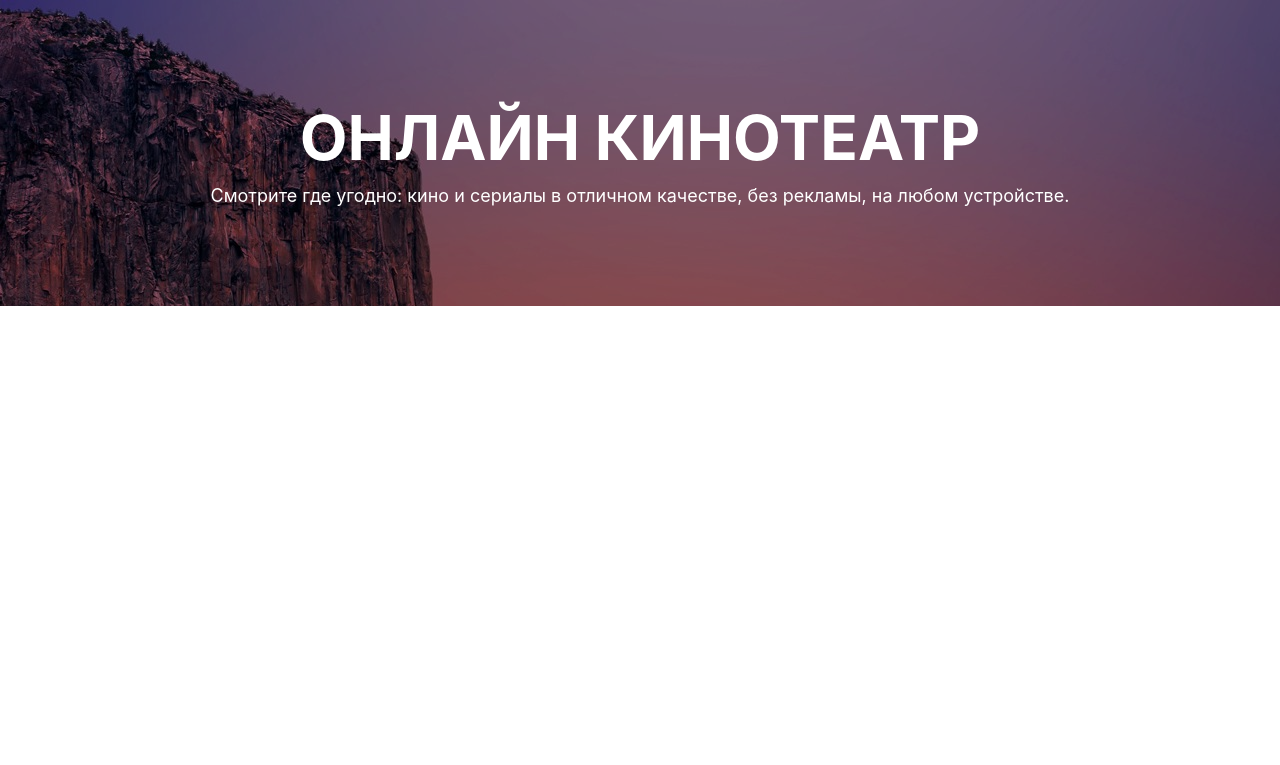
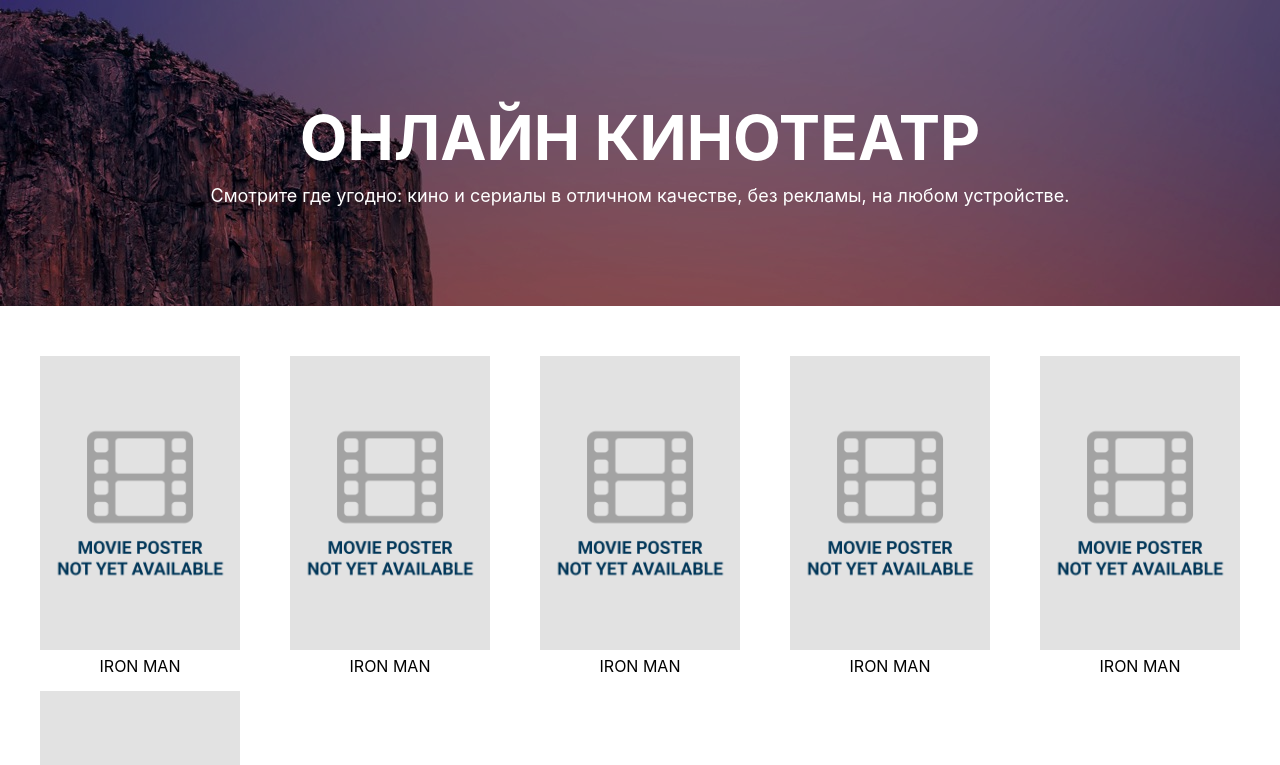
Before and after one commit to ElfimovArtem/Online-Cinema-App, a React app: page / in a window 1280 px wide. Shown: the top 765 px of the page. Built offline with nearby package versions, Linux system fonts and the light colour scheme.

Commit message:
Added movies and movie component

```diff
--- /dev/null
+++ b/src/components/movie/index.ts
@@ -0,0 +1 @@
+export { Movie } from './movie';
--- /dev/null
+++ b/src/components/movie/movie-styles.scss
@@ -0,0 +1,24 @@
+.movie {
+  width: 200px;
+  margin: 0 15px 15px 0;
+
+  &:nth-child(5) {
+    margin-right: 0;
+  }
+
+  &__image {
+    width: 100%;
+    height: 300px;
+    overflow: hidden;
+
+    img {
+      width: 100%;
+    }
+  }
+
+  &__title {
+    display: block;
+    text-transform: uppercase;
+    text-align: center;
+  }
+}
--- /dev/null
+++ b/src/components/movie/movie.tsx
@@ -0,0 +1,18 @@
+import * as React from 'react';
+import cn from 'classnames';
+import defaultImage from '../../assets/default-movie-poster.jpg';
+import './movie-styles.scss';
+
+interface Movie {
+  title: string;
+  imgUrl?: string;
+}
+
+export const Movie = (props: Movie) => (
+  <div className={cn('movie')}>
+    <div className={cn('movie__image')}>
+      <img src={props.imgUrl || defaultImage} alt="" />
+    </div>
+    <span className={cn('movie__title')}>{props.title}</span>
+  </div>
+);
--- /dev/null
+++ b/src/modules/movies/index.ts
@@ -0,0 +1 @@
+export { Movies } from './movies';
--- /dev/null
+++ b/src/modules/movies/movies-styles.scss
@@ -0,0 +1,8 @@
+.movies {
+  padding: 50px 0;
+  display: flex;
+  justify-content: space-between;
+  flex-wrap: wrap;
+  width: 1200px;
+  margin: auto;
+}
--- /dev/null
+++ b/src/modules/movies/movies.tsx
@@ -0,0 +1,16 @@
+import * as React from 'react';
+import cn from 'classnames';
+import { Movie } from '../../components/movie';
+import './movies-styles.scss';
+
+
+export const Movies = () => (
+  <div className={cn('movies')}>
+    <Movie title="Iron Man" />
+    <Movie title="Iron Man" />
+    <Movie title="Iron Man" />
+    <Movie title="Iron Man" />
+    <Movie title="Iron Man" />
+    <Movie title="Iron Man" />
+  </div>
+);
--- a/src/pages/main-page/main-page.tsx
+++ b/src/pages/main-page/main-page.tsx
@@ -1,5 +1,6 @@
 import * as React from 'react';
 import { Header } from '../../components/header';
+import { Movies } from '../../modules/movies';
 
 export const MainPage = () => (
   <div>
@@ -8,5 +9,6 @@ export const MainPage = () => (
       description="Смотрите где угодно: кино и сериалы в отличном качестве, без рекламы, на любом устройстве."
       fullSize
     />
+    <Movies />
   </div>
 );
```
Also changed, not shown: 1 other file (tests, documents, lock files or other folders).
